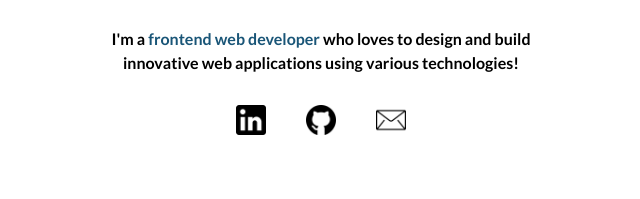
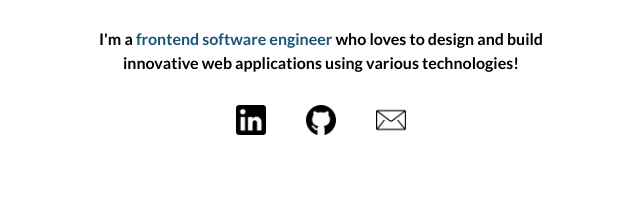
Before and after one commit to DvdHLee/E-Portfolio, a plain HTML site: page index.html in a window 1280 px wide. Shown: the part 280-479 px from the top of the page, 319-959 px from the left. Drawn offline with Linux system fonts and the light colour scheme.

Commit message:
changed intro description

```diff
--- a/index.html
+++ b/index.html
@@ -34,7 +34,7 @@
                     <img src="assets/profilepic.jpg" alt="profile pic" class="profilepic"><img/>
                 </div>
                 <h1 class="intro">Hi, I'm <span class="text--blue">David Hyesung Lee</span></h1>
-                <p class="introdescription">I'm a <span class="text--blue">frontend web developer</span> who loves to design and build innovative web applications using various technologies!</p>
+                <p class="introdescription">I'm a <span class="text--blue">frontend software engineer</span> who loves to design and build innovative web applications using various technologies!</p>
                 <ul class="sociallinks">
                     <a href="https://linkedin.com/in/dvdhyelee/" class="sociallink" target="_blank">
                         <img src="assets/linkedin.png" alt="linked in img" class="sociallinkimg" id="sociallink1">
```
